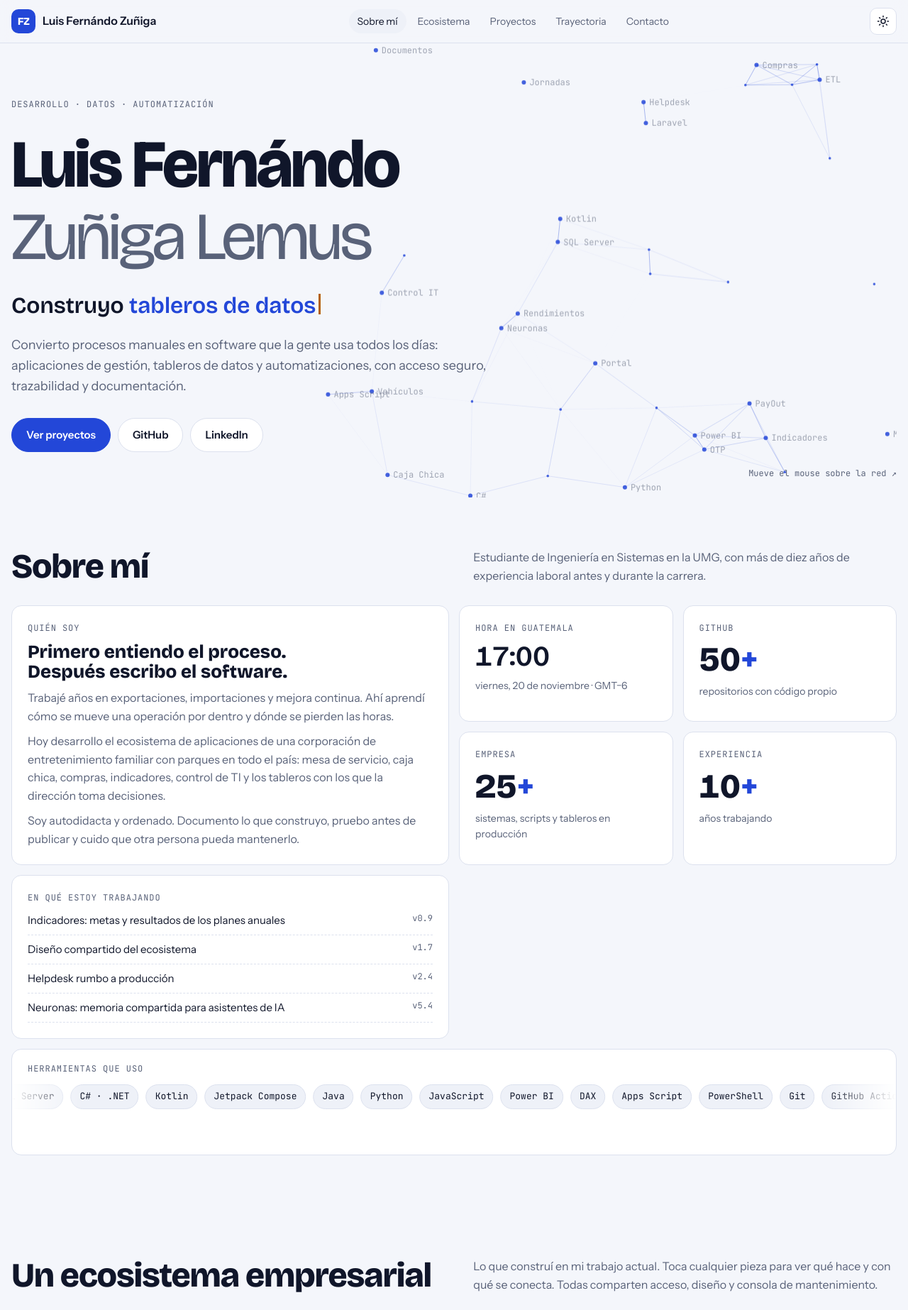
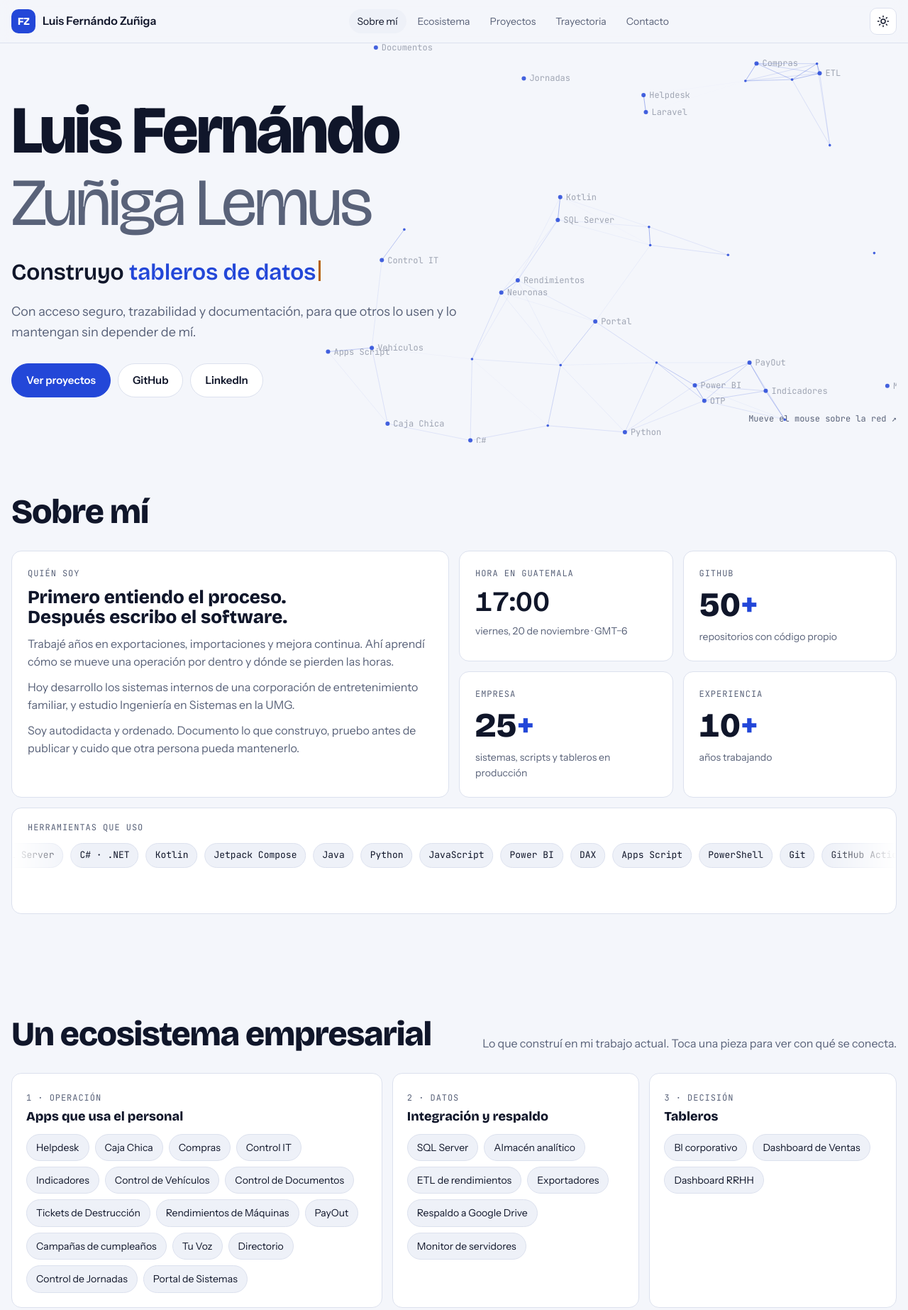
Before and after one commit to FernandoZL/FernandoZL.github.io, a plain HTML site: page index.html in a window 1280 px wide. Shown: the top 1846 px of the page at 71% size. Drawn offline with nearby package versions, Linux system fonts and the light colour scheme.

Commit message:
Quitar contenido repetido

```diff
--- a/index.html
+++ b/index.html
@@ -195,7 +195,7 @@ button.tag:hover,.tag.on{border-color:var(--warm);color:var(--warm)}
 .letter blockquote em{font-style:normal;color:var(--warm)}
 .letter .body{display:grid;gap:14px;color:var(--muted);font-size:17px}
 .letter .sign{color:var(--ink);font-family:var(--f-display);font-size:22px;font-weight:600}
-.contact{display:grid;grid-template-columns:repeat(3,minmax(0,1fr));gap:14px;margin-top:40px}
+.contact{display:grid;grid-template-columns:repeat(2,minmax(0,1fr));gap:14px;margin-top:40px}
 .ct{padding:20px;display:flex;justify-content:space-between;align-items:center;gap:12px;text-decoration:none;color:var(--ink)}
 .ct b{display:block;font-size:18px;margin-top:2px}
 .ct .arrow{font-size:22px;color:var(--muted);transition:transform .25s,color .25s}
@@ -246,10 +246,9 @@ footer{padding-block:28px 40px;border-top:1px solid var(--line);color:var(--mute
   <div class="hero" id="inicio">
     <canvas id="net" aria-hidden="true"></canvas>
     <div class="hero-in">
-      <span class="label">Desarrollo · Datos · Automatización</span>
-      <h1>Luis Fernándo<br><span class="ln2">Zuñiga Lemus</span></h1>
+      <h1 style="margin-top:0">Luis Fernándo<br><span class="ln2">Zuñiga Lemus</span></h1>
       <p class="typed" aria-live="polite">Construyo <span class="word" id="word">sistemas internos</span><span class="caret" aria-hidden="true"></span></p>
-      <p class="intro">Convierto procesos manuales en software que la gente usa todos los días: aplicaciones de gestión, tableros de datos y automatizaciones, con acceso seguro, trazabilidad y documentación.</p>
+      <p class="intro">Con acceso seguro, trazabilidad y documentación, para que otros lo usen y lo mantengan sin depender de mí.</p>
       <div class="cta">
         <a class="btn primary" href="#proyectos">Ver proyectos</a>
         <a class="btn" href="https://github.com/FernandoZL" target="_blank" rel="noopener">GitHub</a>
@@ -262,14 +261,13 @@ footer{padding-block:28px 40px;border-top:1px solid var(--line);color:var(--mute
   <section id="sobre-mi">
     <div class="sec-head">
       <h2>Sobre mí</h2>
-      <p>Estudiante de Ingeniería en Sistemas en la UMG, con más de diez años de experiencia laboral antes y durante la carrera.</p>
     </div>
     <div class="bento">
       <div class="cell spot c-about">
         <span class="label">Quién soy</span>
         <h3>Primero entiendo el proceso. Después escribo el software.</h3>
         <p>Trabajé años en exportaciones, importaciones y mejora continua. Ahí aprendí cómo se mueve una operación por dentro y dónde se pierden las horas.</p>
-        <p>Hoy desarrollo el ecosistema de aplicaciones de una corporación de entretenimiento familiar con parques en todo el país: mesa de servicio, caja chica, compras, indicadores, control de TI y los tableros con los que la dirección toma decisiones.</p>
+        <p>Hoy desarrollo los sistemas internos de una corporación de entretenimiento familiar, y estudio Ingeniería en Sistemas en la UMG.</p>
         <p>Soy autodidacta y ordenado. Documento lo que construyo, pruebo antes de publicar y cuido que otra persona pueda mantenerlo.</p>
       </div>
       <div class="cell spot c-clock">
@@ -292,15 +290,6 @@ footer{padding-block:28px 40px;border-top:1px solid var(--line);color:var(--mute
         <b>10<em>+</em></b>
         <small>años trabajando</small>
       </div>
-      <div class="cell spot c-now">
-        <span class="label">En qué estoy trabajando</span>
-        <ul>
-          <li>Indicadores: metas y resultados de los planes anuales<span>v0.9</span></li>
-          <li>Diseño compartido del ecosistema<span>v1.7</span></li>
-          <li>Helpdesk rumbo a producción<span>v2.4</span></li>
-          <li>Neuronas: memoria compartida para asistentes de IA<span>v5.4</span></li>
-        </ul>
-      </div>
       <div class="cell spot c-stack">
         <span class="label">Herramientas que uso</span>
         <div class="marquee" id="marquee"></div>
@@ -311,7 +300,7 @@ footer{padding-block:28px 40px;border-top:1px solid var(--line);color:var(--mute
   <section id="ecosistema">
     <div class="sec-head">
       <h2>Un ecosistema empresarial</h2>
-      <p>Lo que construí en mi trabajo actual. Toca cualquier pieza para ver qué hace y con qué se conecta. Todas comparten acceso, diseño y consola de mantenimiento.</p>
+      <p>Lo que construí en mi trabajo actual. Toca una pieza para ver con qué se conecta.</p>
     </div>
     <div class="eco" id="eco">
       <div class="col spot"><span class="label">1 · Operación</span><h3>Apps que usa el personal</h3><div class="nodes" data-col="ops"></div></div>
@@ -322,18 +311,12 @@ footer{padding-block:28px 40px;border-top:1px solid var(--line);color:var(--mute
       <div><span class="label" id="info-col">Selecciona una pieza</span><h3 id="info-t">Un ecosistema, tres capas</h3><p id="info-d">Las apps registran la operación, la capa de datos la integra y respalda, y los tableros la convierten en decisiones.</p></div>
       <div class="links" id="info-l"><span class="label">Tecnología</span><span class="tag">PHP 8.2</span><span class="tag">MariaDB</span><span class="tag">SQL Server</span><span class="tag">C#</span><span class="tag">Power BI</span></div>
     </div>
-    <div class="shared">
-      <div class="spot"><b>Acceso por OTP</b><span>Código al correo, roles, permisos y auditoría.</span></div>
-      <div class="spot"><b>Diseño compartido</b><span>Una hoja de estilos versionada para todas las apps.</span></div>
-      <div class="spot"><b>Consola MAIN.bat</b><span>Validar, respaldar, actualizar y publicar sin comandos.</span></div>
-      <div class="spot"><b>Documentado</b><span>Manuales, historial de cambios y pruebas en cada repositorio.</span></div>
-    </div>
   </section>
 
   <section id="proyectos">
     <div class="sec-head">
       <h2>Proyectos</h2>
-      <p>Filtra por área o toca una tecnología. Abre cualquier tarjeta para ver el detalle. Los proyectos de empresa son privados y puedo mostrarlos en una entrevista.</p>
+      <p>Los de empresa son privados; puedo mostrarlos en una entrevista.</p>
     </div>
     <div class="filters" id="filters" role="group" aria-label="Filtrar proyectos"></div>
     <div class="grid" id="grid"></div>
@@ -342,11 +325,11 @@ footer{padding-block:28px 40px;border-top:1px solid var(--line);color:var(--mute
   <section id="trayectoria">
     <div class="sec-head">
       <h2>Trayectoria</h2>
-      <p>De la logística de exportación a la mejora continua, y de ahí al desarrollo. Toca cada etapa para ver más.</p>
+      <p>De la logística a la mejora continua, y de ahí al desarrollo.</p>
     </div>
     <div class="two">
       <ol class="tl" id="tl">
-        <li class="now open"><button type="button" aria-expanded="true"><b>Desarrollo de sistemas internos</b><time>Actualidad</time><span class="org">Corporación Carrousel</span><span class="more">Diseño, desarrollo y mantenimiento de más de 25 aplicaciones, integraciones y tableros: PHP, Laravel, C#, Kotlin, Apps Script, SQL Server y Power BI, en Windows Server.</span></button></li>
+        <li class="now open"><button type="button" aria-expanded="true"><b>Desarrollo de sistemas internos</b><time>Actualidad</time><span class="org">Corporación Carrousel</span><span class="more">Aplicaciones web, integraciones de datos y tableros, desde la idea hasta producción.</span></button></li>
         <li><button type="button" aria-expanded="false"><b>Analista de Mejora Continua</b><time>Oct 2023</time><span class="org">Suministros y Alimentos S.A.</span><span class="more">Análisis de procesos y reportes, automatización con Power Automate, UiPath y Python, y tableros en Power BI.</span></button></li>
         <li><button type="button" aria-expanded="false"><b>Asistente de Importaciones y Exportaciones</b><time>2022 – 2023</time><span class="org">Suministros y Alimentos S.A.</span><span class="more">Gestión de embarques, documentación aduanera y control en SAP y Excel.</span></button></li>
         <li><button type="button" aria-expanded="false"><b>Auxiliar de Importaciones y Exportaciones</b><time>2020 – 2022</time><span class="org">Suministros y Alimentos S.A.</span><span class="more">Seguimiento de importaciones y exportaciones y registro de operaciones.</span></button></li>
@@ -378,14 +361,12 @@ footer{padding-block:28px 40px;border-top:1px solid var(--line);color:var(--mute
       <blockquote>Me gusta encontrar el paso manual que le quita horas a un equipo y convertirlo en una herramienta que <em>funcione todos los días</em>.</blockquote>
       <div class="body">
         <p>Busco un equipo donde aportar en desarrollo, datos o automatización, y seguir creciendo como ingeniero.</p>
-        <p>Traigo algo poco común en un desarrollador: años del lado del usuario, en logística y mejora continua. Por eso pregunto cómo se trabaja antes de proponer cómo debería funcionar el sistema.</p>
         <p class="sign">Luis Fernándo Zuñiga Lemus</p>
       </div>
     </div>
     <div class="contact">
       <a class="ct spot" href="https://www.linkedin.com/in/fernandozl/" target="_blank" rel="noopener"><span><span class="label">LinkedIn</span><b>in/fernandozl</b></span><span class="arrow">↗</span></a>
       <a class="ct spot" href="https://github.com/FernandoZL" target="_blank" rel="noopener"><span><span class="label">GitHub</span><b>@FernandoZL</b></span><span class="arrow">↗</span></a>
-      <div class="ct spot"><span><span class="label">Disponibilidad</span><b>Abierto a nuevos retos</b></span><span class="arrow">→</span></div>
     </div>
   </section>
 
@@ -514,15 +495,6 @@ const P=[
  {id:'ventas',t:'Dashboard de Ventas',k:'Web · .NET 6',a:'Datos',v:'Empresa',d:'Ventas, inventario y rendimientos en la web, con reportes automáticos por correo.',
   long:'Tablero web en Windows Server con un servicio en segundo plano que prepara la caché de datos. Se instala y mantiene con tres archivos .bat.',
   f:['Ventas, inventario por bodega y rendimientos','Servicio en segundo plano para la caché','Reportes programados por correo','Instalación y reparación con un clic'],s:['ASP.NET Core','C#','SQL Server']},
- {id:'cumple',t:'Campañas de cumpleaños',k:'Marketing · v1.0',a:'Web',v:'Empresa',d:'Regalos de cumpleaños por correo con un único canje en toda la red de parques.',
-  long:'Registra clientes, envía su regalo por correo y controla que se canjee una sola vez en cualquier parque.',
-  f:['Registro de clientes y campañas','Envío de cupones por correo','Canje central por parque','Consola de mantenimiento con respaldo y prueba SMTP'],s:['PHP','MariaDB','SMTP']},
- {id:'compras',t:'Compras',k:'Procesos',a:'Web',v:'Empresa',d:'Solicitudes de compra clasificadas automáticamente según la política.',
-  long:'El solicitante llena un formulario sin iniciar sesión. El comprador gestiona estados, cotizaciones y evidencias, y todos reciben aviso por correo.',
-  f:['Clasificación automática según la política de compras','Cotizaciones de proveedores y seguimiento de estados','PDF de la solicitud','Manuales por pantalla'],s:['PHP','Dompdf','PHPMailer']},
- {id:'rendimientos',t:'Rendimientos de Máquinas',k:'Analítica · R34',a:'Datos',v:'Empresa',d:'Rendimiento por parque y por máquina con datos del punto de venta.',
-  long:'Compara parques y máquinas con créditos, jugadas, tickets y valor generado. Más de 30 versiones publicadas con historial detallado.',
-  f:['Rendimiento general y por parque','Fuentes Semnox y PayOut, solas o combinadas','Caché que se invalida al cambiar la fuente','Exportación completa a Excel'],s:['PHP','CSV','Excel']},
  {id:'zona',t:'Zona 502 TV',k:'Android TV',a:'Móvil',v:'Personal',d:'App nativa para celular y Android TV, manejable con control remoto.',
   long:'Proyecto personal publicado como APK firmado, con interfaz pensada para pantallas grandes y control remoto.',
   f:['Celular Android 8.0+ y Android TV / Google TV','Navegación con control remoto','APK firmado en releases'],s:['Kotlin','Android TV']},
```
